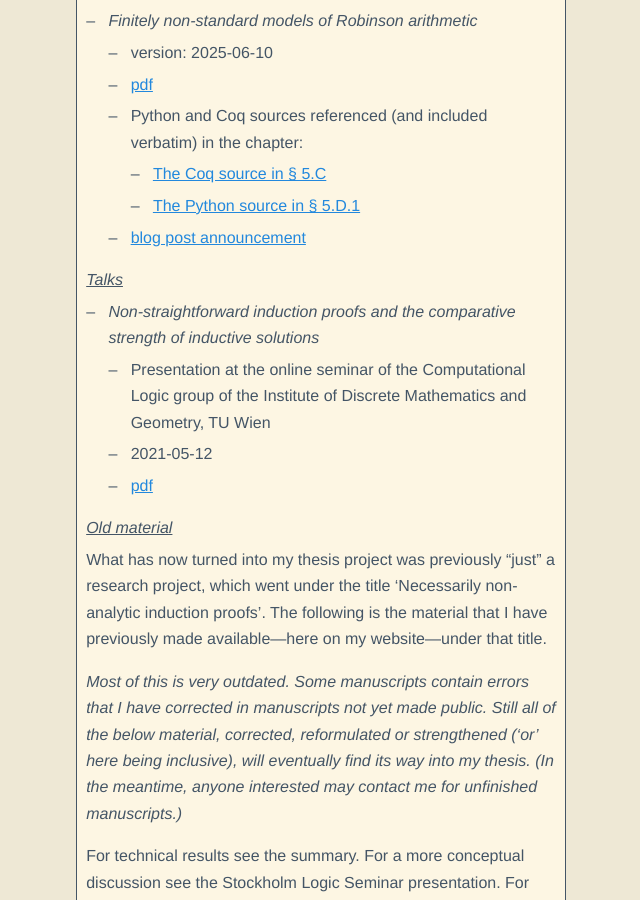
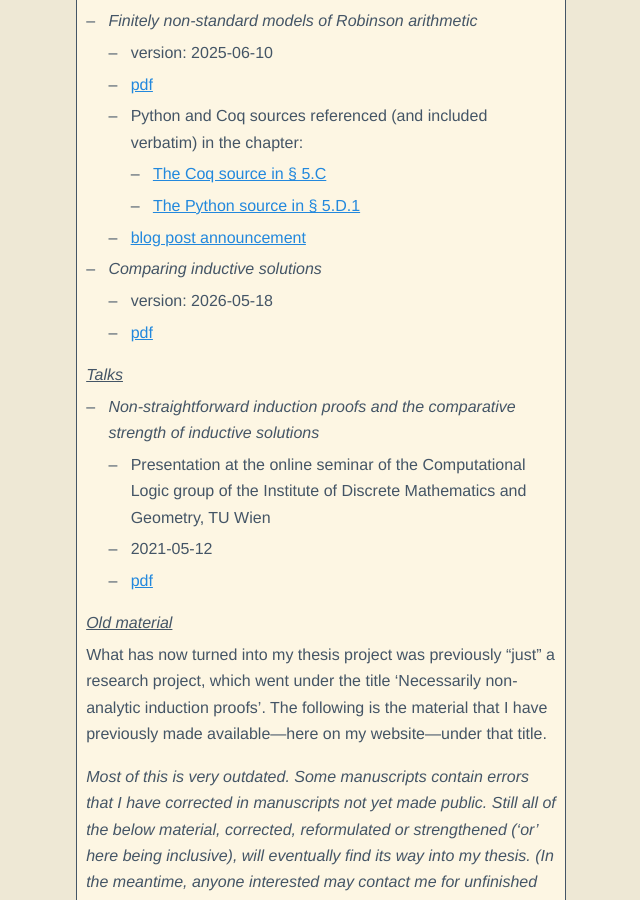
Before and after one commit to anderslundstedt/anderslundstedt.github.io, a Jekyll site: the page built from research/index.md, in a window 1280 px wide and 900 px high, scrolled down 526 px. Shown: the whole window, without its empty margins (319-959 px from the left). Built offline with Jekyll 4.4.1, drawn with Linux system fonts in a browser that asks for light colours.

Commit message:
thesis chapter draft

```diff
--- a/research/index.md
+++ b/research/index.md
@@ -27,6 +27,9 @@ The above heading is the working title of my PhD thesis.
     - [The Coq source in § 5.C](PhD-thesis/drafts/lundstedt_PhD-thesis_attachment_fns_model_example_2025-06-10.v)
     - [The Python source in § 5.D.1](./PhD-thesis/drafts/lundstedt_PhD-thesis_attachment_non_expandable_fns_Q+_models_2025-06-10.py)
   - [blog post announcement]({% post_url 2025-06-10-Finitely-non-standard-models-of-Robinson-arithmetic %})
+- *Comparing inductive solutions*
+  - version: 2026-05-18
+  - [pdf](PhD-thesis/drafts/lundstedt_phd_thesis_ch_draft_comparing_inductive_solutions_20260519.pdf)
 
 #### Talks
 
```
Also changed, not shown: 1 other file.
